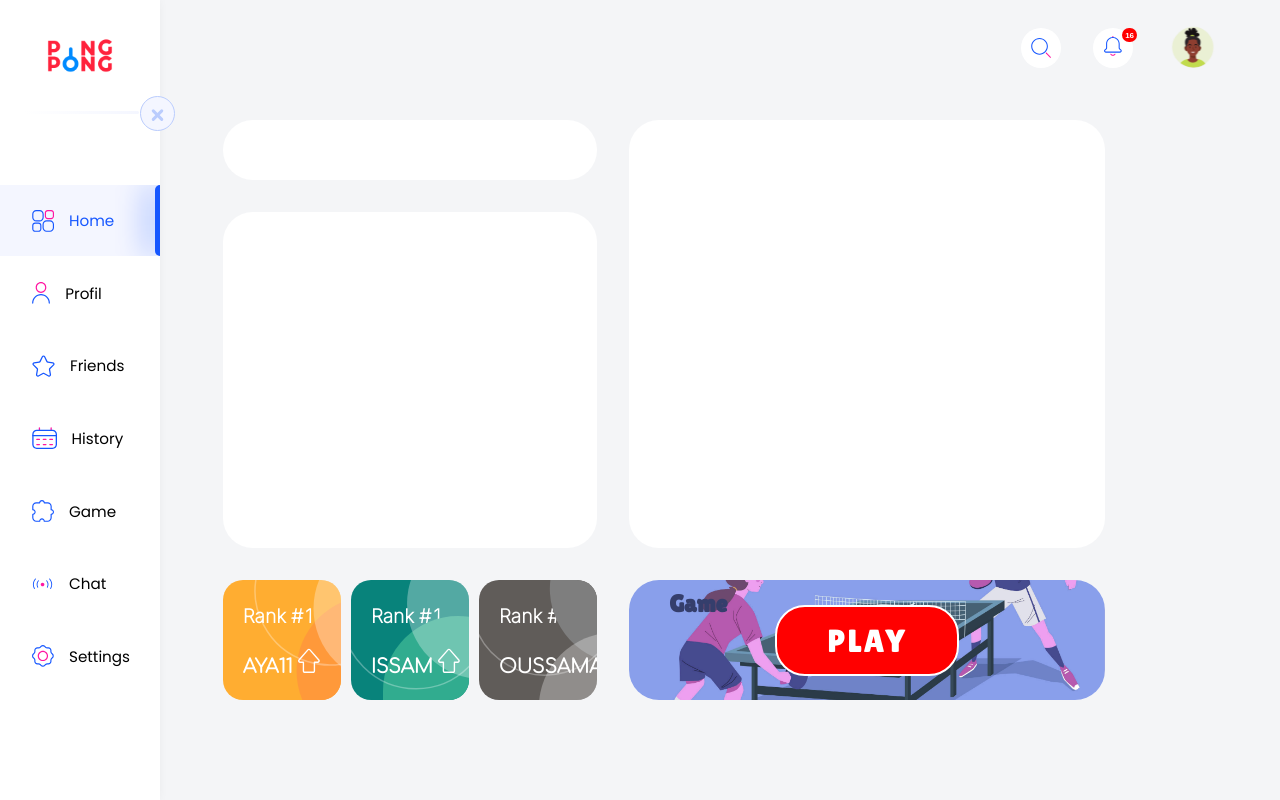
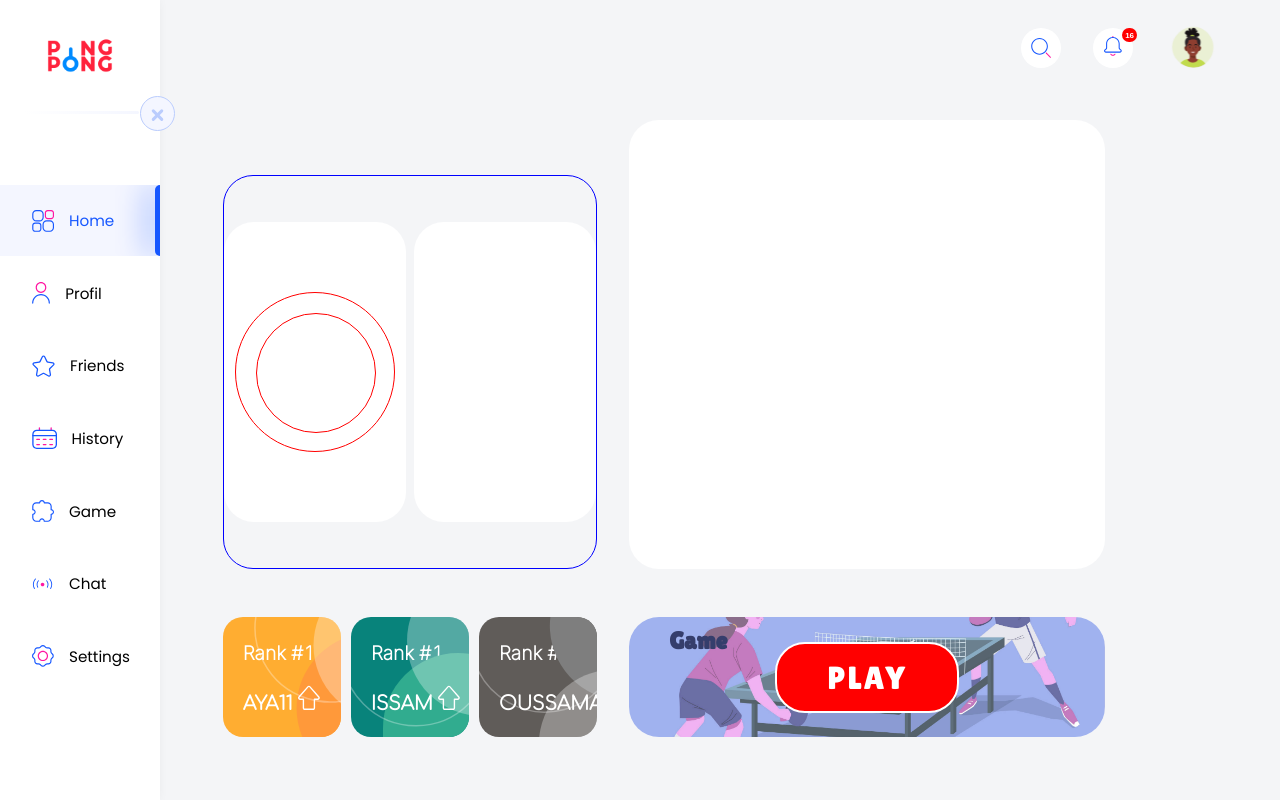
Before and after one commit to Elmostafa01/PingPong, a React (Vite) app: page / in a window 1280 px wide. Built offline with nearby package versions, Linux system fonts and the light colour scheme.

Commit message:
styling rank component

```diff
--- a/src/components/Statistic.tsx
+++ b/src/components/Statistic.tsx
@@ -3,7 +3,20 @@ import React from 'react'
 const Statistic = () => {
   return (
     <div className='Statistic'>
+      <div className="statistic-wrapper">
+        <div className="winrate">
+          <div className="skill">
+            <div className="outer">
+              <div className="inner">
 
+              </div>
+            </div>
+          </div>
+        </div>
+        <div className="loggedin">
+
+        </div>
+      </div>
     </div>
   )
 }
--- a/src/styles/_dashboard.scss
+++ b/src/styles/_dashboard.scss
@@ -3,7 +3,6 @@
     margin: 5rem 0 0 3rem;
     padding: 20px;
     width: 100%;
-    min-width: 10vw;
     max-width: 80vw;
     height: 85vh;
     display: grid;
@@ -16,16 +15,23 @@
     .YourLastMatch {
         width: 100%;
         grid-column: 2/10;
-        background: #fff;
         border-radius: 30px;
+        transition: .4s;
+        &:hover {
+            transition: box-shadow .4s;
+            box-shadow: 0 10px 20px rgba(1, 63, 133, 0.11);
+        }
 
         .card {
+            padding: 20px;
+            background: #fff;
             display: flex;
             align-items: center;
             justify-content: center;
             position: relative;
             height: 100%;
             width: 100%;
+            border-radius: 30px;
             overflow: hidden;
 
             .left {
@@ -177,20 +183,95 @@
         grid-row: 1/ 6;
         background: #fff;
         border-radius: 30px;
+        transition: .4s;
+        &:hover {
+            transition: box-shadow .4s;
+            box-shadow: 0 10px 20px rgba(1, 63, 133, 0.11);
+        }
     }
 
     .Statistic {
         grid-column: 2/10;
         grid-row: 2/ 6;
-        background: #fff;
+        //background: #fff;
+        border: 1px solid blue;
         border-radius: 30px;
+        transition: .4s;
+
+        .statistic-wrapper {
+            display: flex;
+            justify-content: center;
+            gap: 0.5rem;
+            align-items: center;
+            position: relative;
+            height: 100%;
+            //width: 100%;
+
+            .winrate {
+                display: flex;
+                align-items: center;
+                justify-content: center;
+                width: 280px;
+                height: 300px;
+                background-color: #fff;
+                border-radius: 30px;
+
+                .skill {
+                    width: 160px;
+                    height: 160px;
+                    //background: cornflowerblue;
+                    position: relative;
+
+                    .outer {
+                        height: 160px;
+                        width: 160px;
+                        border-radius: 50%;
+                        border: 1px solid red;
+                        padding: 20px;
+;
+
+                        .inner {
+                            height: 120px;
+                            width: 120px;
+                            border-radius: 50%;
+                            border: 1px solid red;
+
+                        }
+                    }
+                }
+            }
+
+            .loggedin {
+                width: 280px;
+                height: 300px;
+                background-color: #fff;
+                border-radius: 30px;
+            }
+        }
+
+        &:hover {
+            transition: box-shadow .4s;
+            box-shadow: 0 10px 20px rgba(1, 63, 133, 0.11);
+        }
     }
 
     .Rank {
         grid-column : 2/10;
+        margin-top: 1rem;
         width: 100%;
         position: relative;
         height: 15vh;
+
+
+        .title {
+            top: -25%;
+            position: absolute;
+            h3 {
+                font-family: 'Lilita One', cursive;
+                font-size: 1.2em;
+                color: #353E6C;
+            }
+        }
 
         .rankWrapper {
             position: absolute;
@@ -202,7 +283,7 @@
             //max-height: 10vh;
             display: flex;
             gap: 10px;
-            align-items: flex-end;
+           // align-items: center;
 
             .rank-one {
                 background: #FFAD31;
@@ -217,6 +298,7 @@
                 padding-left: 20px;
                 position: relative;
                 overflow: hidden;
+                transition: .4s;
 
                 p {
                     color: #fff;
@@ -269,6 +351,12 @@
 
                 }
 
+
+                &:hover {
+                    transition:  transform .4s;
+                    box-shadow: 0 10px 20px rgba(1, 63, 133, 0.11);
+                    transform: translateY(-5px);
+                }
             }
 
             .rank-two {
@@ -284,6 +372,7 @@
                 padding-left: 20px;
                 position: relative;
                 overflow: hidden;
+                transition: .4s;
 
                 p {
                     color: #fff;
@@ -332,6 +421,11 @@
 
                 }
 
+                &:hover {
+                    transition:  transform .4s;
+                    box-shadow: 0 10px 20px rgba(1, 63, 133, 0.11);
+                    transform: translateY(-5px);
+                }
             }
 
             .rank-three {
@@ -347,6 +441,7 @@
                 padding-left: 20px;
                 position: relative;
                 overflow: hidden;
+                transition: .4s;
 
                 p {
                     color: #fff;
@@ -396,16 +491,27 @@
 
                 }
 
+                &:hover {
+                    transition:  transform .4s;
+                    box-shadow: 0 10px 20px rgba(1, 63, 133, 0.11);
+                    transform: translateY(-5px);
+                }
             }
         }
     }
 
     .RankedGame {
         grid-column: 10/20;
+        margin-top: 1rem;
         background: #fff;
         border-radius: 30px;
         overflow: hidden;
         height: 15vh;
+        transition: .4s;
+        &:hover {
+            transition: box-shadow .4s;
+            box-shadow: 0 10px 20px rgba(1, 63, 133, 0.11);
+        }
 
         .rankedGameWrapper {
             position: relative;
@@ -432,7 +538,7 @@
             .btn {
                 position: absolute;
 
-                button{
+                button  {
                     position: relative;
                     padding: 15px 50px;
                     border-radius: 30px;
@@ -446,8 +552,6 @@
                     z-index: 21;
                     border: 2px solid rgb(255, 255, 255);
                     transition: .5s ease;
-
-
 
                     &:hover {
                         transition: .5s;
@@ -473,6 +577,7 @@
                     object-fit: cover;
                     background-position: center ;
                     pointer-events: none;
+                    opacity: 0.8;
                 }
             }
         }
```
